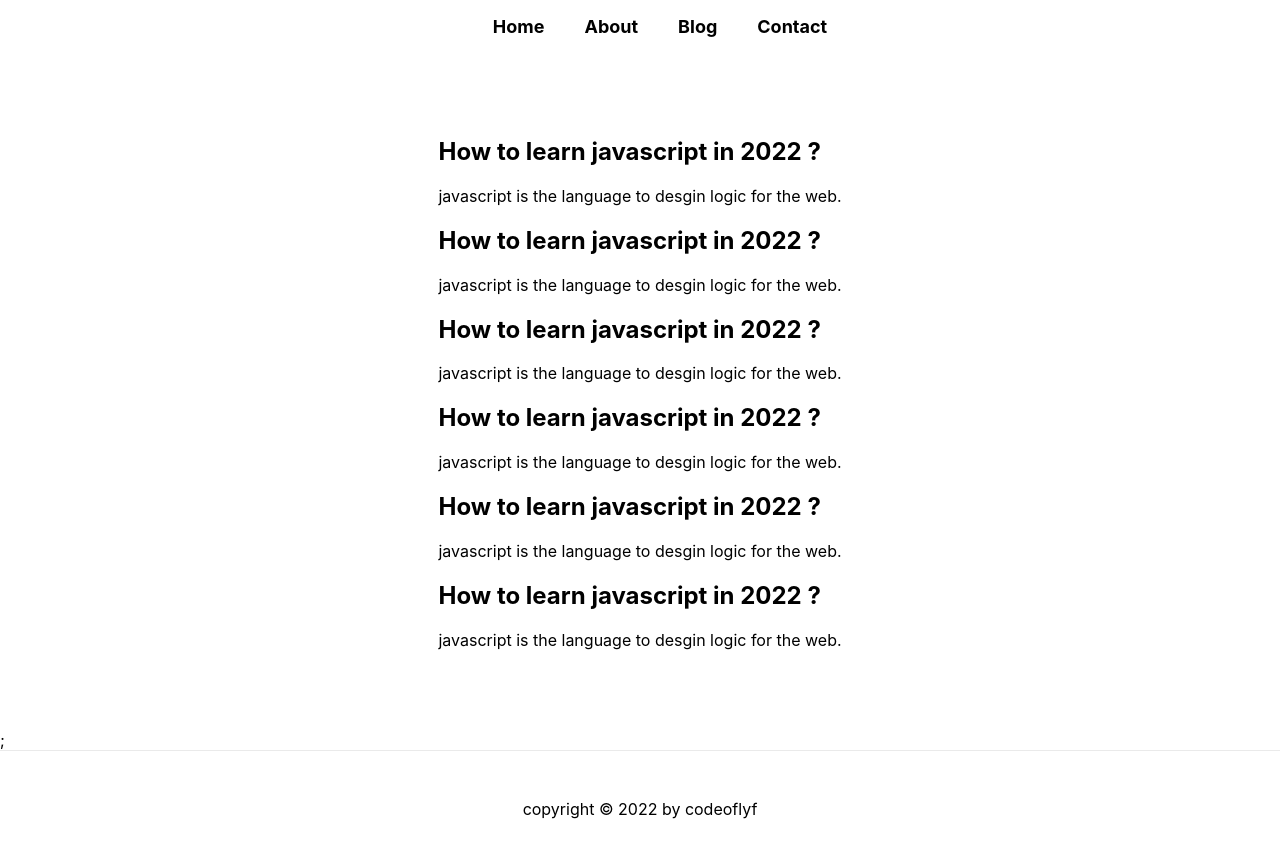
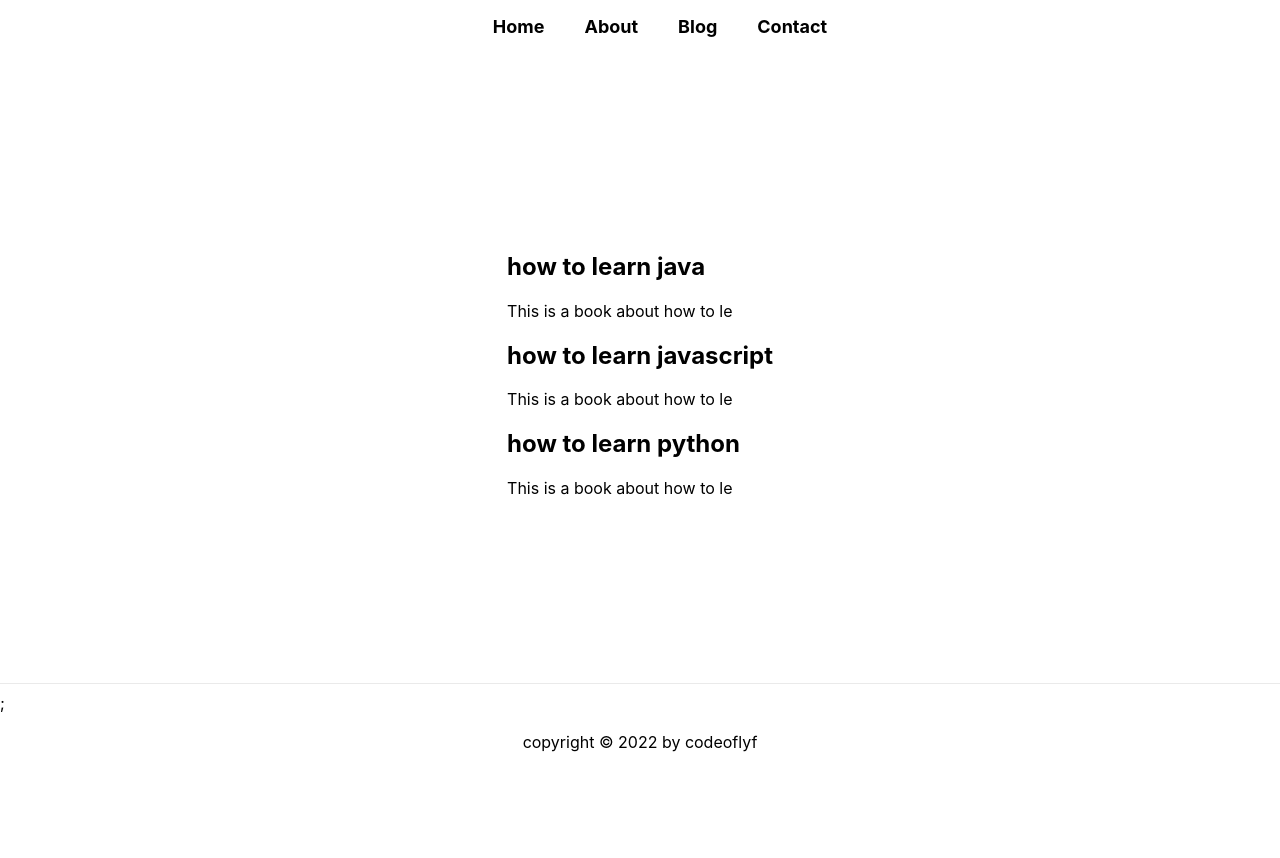
Before and after one commit to vikas6377297826/huntingcoders, a Next.js app in the folder huntingcoders/: page /blog in a window 1280 px wide. Shown: the top 858 px of the page. After the commit the page ends 800 px from the top, so only its background shows below. Built offline with nearby package versions, Linux system fonts and the light colour scheme.

Commit message:
using the api endpoints

```diff
--- /dev/null
+++ b/huntingcoders/blogData/how-to-learn-java.json
@@ -0,0 +1,8 @@
+{
+
+    "title" : "how to learn java",
+    "author": "vikas patel",
+    "description": "This is a book about how to learn javascript in a very easy way and how to make it work in a very easy way as well.",
+    "slug": "how-to-learn-java"
+
+}
--- /dev/null
+++ b/huntingcoders/blogData/how-to-learn-javascript.json
@@ -0,0 +1,6 @@
+{
+    "title" : "how to learn javascript",
+    "author": "John Doe",
+    "description": "This is a book about how to learn javascript in a very easy way and how to make it work in a very easy way as well.",
+    "slug": "how-to-learn-javascript"
+}
--- /dev/null
+++ b/huntingcoders/blogData/how-to-learn-python.json
@@ -0,0 +1,7 @@
+{
+    "title" : "how to learn python",
+    "author": "pawan kumar",
+    "description": "This is a book about how to learn javascript in a very easy way and how to make it work in a very easy way as well.",
+    "slug": "how-to-learn-python"
+
+}
--- a/huntingcoders/package.json
+++ b/huntingcoders/package.json
@@ -9,6 +9,7 @@
     "lint": "next lint"
   },
   "dependencies": {
+    "mongoose": "^6.2.6",
     "next": "12.1.0",
     "react": "17.0.2",
     "react-dom": "17.0.2"
--- /dev/null
+++ b/huntingcoders/pages/api/blogs.js
@@ -0,0 +1,15 @@
+import * as fs from "fs";
+
+export default async function handler(req, res) {
+  const data = await fs.promises.readdir("blogData");
+  let myFile;
+  let allBlogs = [];
+  for (let i = 0; i < data.length; i++) {
+    const element = data[i];
+    // console.log(element);
+    myFile = await fs.promises.readFile(`blogData/${element}`, "utf-8");
+    console.log(myFile);
+    allBlogs.push(JSON.parse(myFile));
+  }
+  res.status(200).json(allBlogs);
+}
--- /dev/null
+++ b/huntingcoders/pages/api/getBlog.js
@@ -0,0 +1,12 @@
+import * as fs from "fs";
+
+export default function (req, res) {
+  fs.readFile("blogData/how-to-learn-javascript.json", "utf-8", (err, data) => {
+    if (err) {
+      res.status(500).json({ error: err.message });
+      return;
+    }
+    console.log(data);
+    res.status(200).json(data);
+  });
+}
--- a/huntingcoders/pages/blog.js
+++ b/huntingcoders/pages/blog.js
@@ -1,48 +1,31 @@
 import Link from "next/link";
-import React from "react";
+import React, { useEffect, useState } from "react";
 import styles from "../styles/Blog.module.css";
 
 const Blog = () => {
+  const [blogs, setBlogs] = useState([]);
+
+  useEffect(() => {
+    fetch("http://localhost:3000/api/blogs")
+      .then((res) => res.json())
+      .then((data) => {
+        console.log(data);
+        setBlogs(data);
+      });
+  }, []);
+
   return (
     <div className={styles.container}>
       <main className={styles.main}>
         <div className={styles.blogs}>
-          <div className={styles.blog}>
-            <Link href={"/blogpost/how-to-learn-javascript"}>
-              <h2>How to learn javascript in 2022 ?</h2>
-            </Link>
-            <p>javascript is the language to desgin logic for the web.</p>
-          </div>
-          <div className={styles.blog}>
-            <Link href={"/blogpost/how-to-learn-javascript"}>
-              <h2>How to learn javascript in 2022 ?</h2>
-            </Link>
-            <p>javascript is the language to desgin logic for the web.</p>
-          </div>
-          <div className={styles.blog}>
-            <Link href={"/blogpost/how-to-learn-javascript"}>
-              <h2>How to learn javascript in 2022 ?</h2>
-            </Link>
-            <p>javascript is the language to desgin logic for the web.</p>
-          </div>
-          <div className={styles.blog}>
-            <Link href={"/blogpost/how-to-learn-javascript"}>
-              <h2>How to learn javascript in 2022 ?</h2>
-            </Link>
-            <p>javascript is the language to desgin logic for the web.</p>
-          </div>
-          <div className={styles.blog}>
-            <Link href={"/blogpost/how-to-learn-javascript"}>
-              <h2>How to learn javascript in 2022 ?</h2>
-            </Link>
-            <p>javascript is the language to desgin logic for the web.</p>
-          </div>
-          <div className={styles.blog}>
-            <Link href={"/blogpost/how-to-learn-javascript"}>
-              <h2>How to learn javascript in 2022 ?</h2>
-            </Link>
-            <p>javascript is the language to desgin logic for the web.</p>
-          </div>
+          {blogs.map((blog) => (
+            <div className={styles.blog} key={blog.title}>
+              <Link href={`/blogpost/${blog.slug}`}>
+                <h2>{blog.title}</h2>
+              </Link>
+              <p>{blog.description.substr(0, 30)}</p>
+            </div>
+          ))}
         </div>
       </main>
     </div>
--- a/huntingcoders/styles/Blogpost.module.css
+++ b/huntingcoders/styles/Blogpost.module.css
@@ -0,0 +1,8 @@
+.container {
+  display: flex;
+  flex-direction: column;
+  justify-content: center;
+  align-items: center;
+  padding: 0 18rem;
+  margin-top: 5rem;
+}
--- a/huntingcoders/styles/Home.module.css
+++ b/huntingcoders/styles/Home.module.css
@@ -14,11 +14,14 @@
 
 .footer {
   display: flex;
-  flex: 1;
+  flex: 1 1;
   padding: 2rem 0;
   border-top: 1px solid #eaeaea;
   justify-content: center;
   align-items: center;
+  position: absolute;
+  bottom: 0;
+  width: 100%;
 }
 
 .footer a {
```
Also changed, not shown: huntingcoders/pages/blogpost/[slug].js (+21 -2 lines), 2 other files (tests, documents, lock files or other folders).
